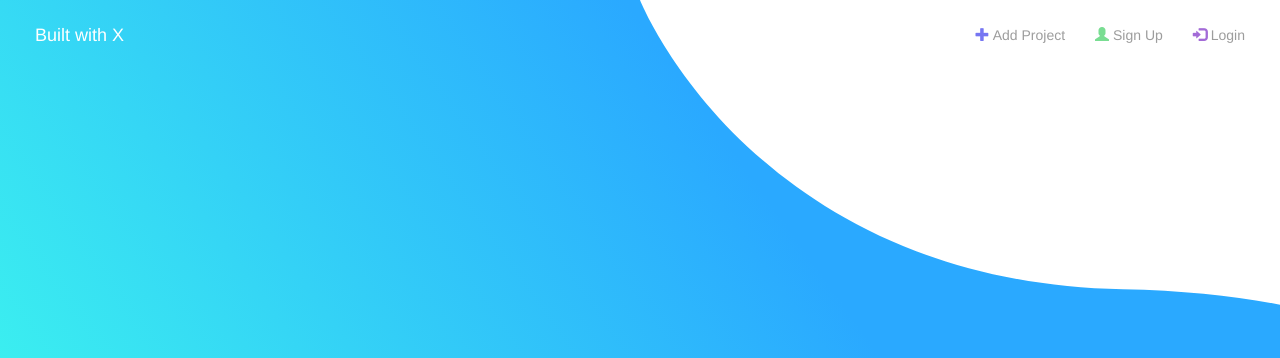
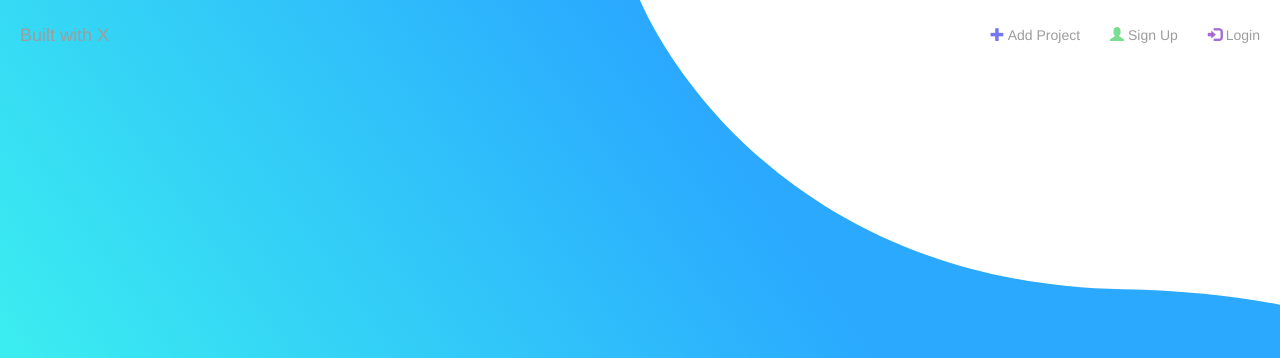
Before and after one commit to aanu1143/BuildWithX, a Django app: template templates/home.html in a window 1280 px wide. Shown: the top 358 px of the page. Run offline with Django 3.2, Linux system fonts and the light colour scheme; the template is opened without the code that fills it, so the values that code supplies are empty; some libraries are stand-ins or nearby versions.

Commit message:
font color change

```diff
--- a/static/css/base.css
+++ b/static/css/base.css
@@ -6,7 +6,7 @@
     color: black;
 }
 
-#homebuildname{
+.homebuildname{
     color:#fff;
 }
 
@@ -17,7 +17,6 @@
 html,
 body{
     overflow-x: hidden;
-    color:#fff;
 }
 
 #circle{
@@ -593,7 +592,10 @@ div.createbtn {
     padding: 10px;
     border-radius: 5px;
 }
-
+.container-fluid {
+    padding-left: 0;
+    padding-right: 0;
+}
 
 @media screen and (max-width: 770px) {
     .search_bar {
@@ -602,7 +604,6 @@ div.createbtn {
     .container-fluid {
         display: flex;
         flex-direction: row;
-        justify-content: space-between;
     }
     .container-fluid>.navbar-header {
         margin-right: 0px;
@@ -617,7 +618,7 @@ div.createbtn {
     }
     .nav {
         display: flex;
-        padding-left: 85px;
+        padding-left: 80px;
     }
     .navbar-nav>li>.dropdown-menu {
         position: absolute;
--- a/templates/home.html
+++ b/templates/home.html
@@ -20,8 +20,8 @@
 {% endblock %}
 {% block content %}
 <div class="home">
-    <h2 style="font-size:12vw">Built With X.</h2>
-    <p style="font-size:3.5vw">A platform for showcase of side projects.</p>
+    <h2 style="font-size:12vw; color: white;">Built With X.</h2>
+    <p style="font-size:3.5vw; color: white;">A platform for showcase of side projects.</p>
 </div>
 
 
--- a/templates/includes/home_navbar.html
+++ b/templates/includes/home_navbar.html
@@ -2,7 +2,7 @@
  <nav class="navbar navbar-inverse homenav">
         <div class="container-fluid">
             <div class="navbar-header build">
-                <a class="navbar-brand" id="homebuildname" href="{% url 'home' %}">Built with X</a>
+                <a class="navbar-brand homebuildname" id="homebuildname" href="{% url 'home' %}">Built with X</a>
             </div>
             {% block search %}
             {% endblock search %}
```
